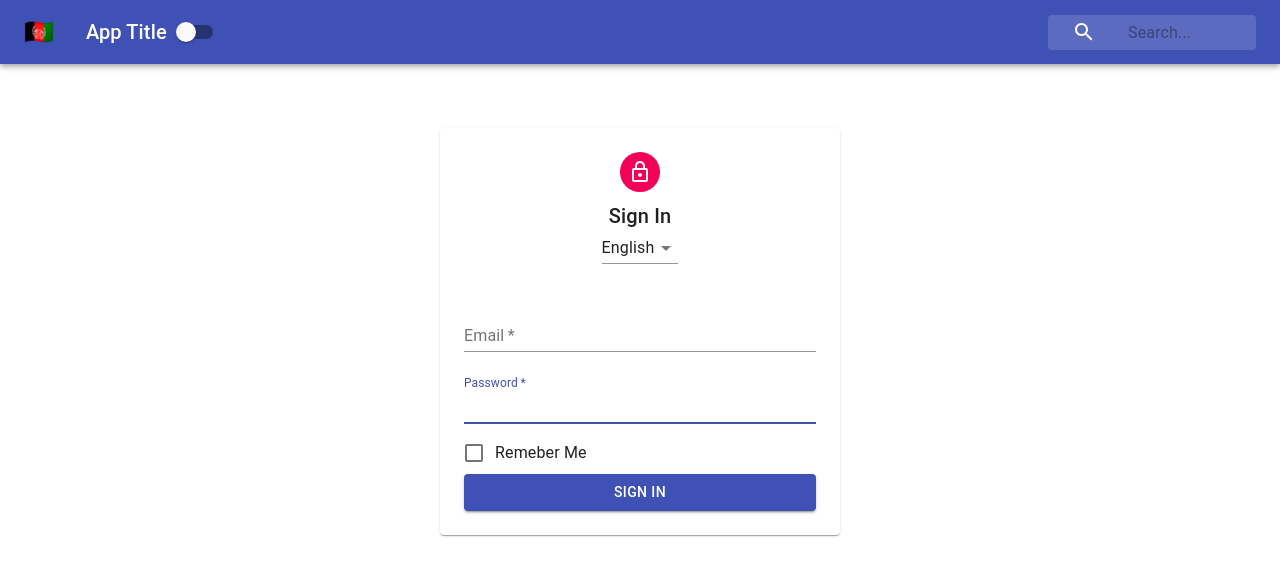
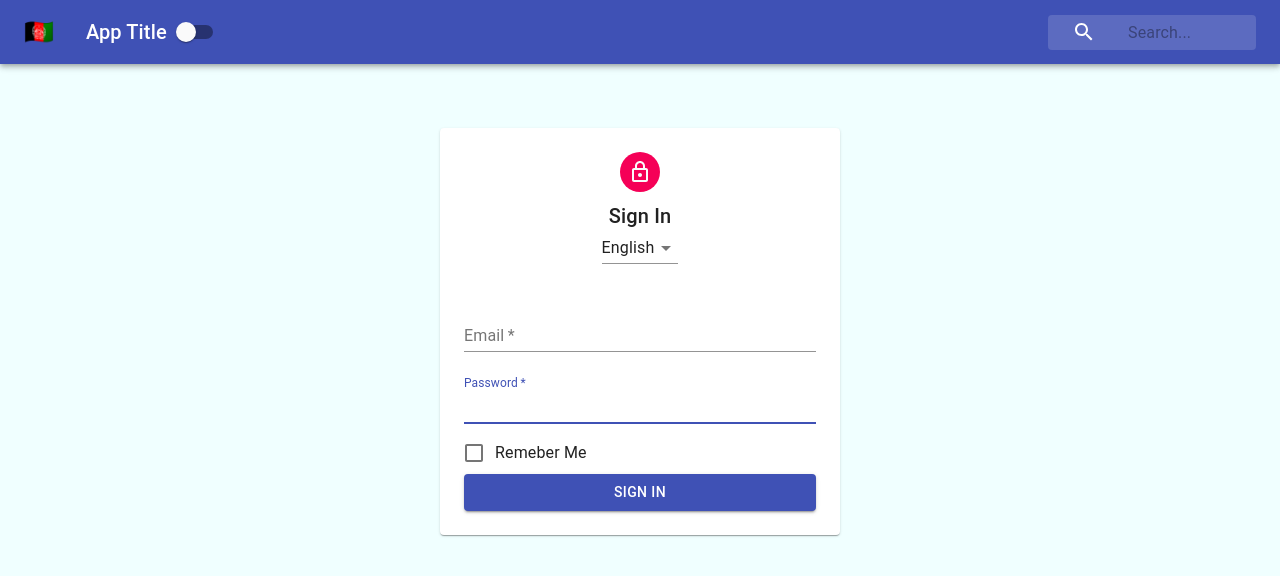
Before and after one commit to xiaomingfu/ModernReactBootcamp, a React (Create React App) app in the folder sec34_intro_the_context_api/: page / in a window 1280 px wide. Shown: the top 576 px of the page. Built offline with nearby package versions, Linux system fonts and the light colour scheme.

Commit message:
add ThemeContext

```diff
--- a/sec34_intro_the_context_api/src/App.js
+++ b/sec34_intro_the_context_api/src/App.js
@@ -1,12 +1,16 @@
 import React from "react";
 import Navbar from "./Navbar";
 import Form from "./Form";
+import PageContent from "./PageContent";
+import { ThemeProvider } from "./context/ThemeContext";
 function App() {
   return (
-    <>
-      <Navbar />
-      <Form />
-    </>
+    <ThemeProvider>
+      <PageContent>
+        <Navbar />
+        <Form />
+      </PageContent>
+    </ThemeProvider>
   );
 }
 
--- /dev/null
+++ b/sec34_intro_the_context_api/src/PageContent.js
@@ -0,0 +1,8 @@
+import React, { Component } from "react";
+
+export default class PageContent extends Component {
+  render() {
+    const style = { backgroundColor: "azure", width: "100vw", height: "100vh" };
+    return <div style={style}>{this.props.children}</div>;
+  }
+}
--- /dev/null
+++ b/sec34_intro_the_context_api/src/context/ThemeContext.js
@@ -0,0 +1,17 @@
+import React, { createContext, Component } from "react";
+
+export const ThemeContext = createContext();
+
+export class ThemeProvider extends Component {
+  constructor(props) {
+    super(props);
+    this.state = { isDarkMode: true };
+  }
+  render() {
+    return (
+      <ThemeContext.Provider vaule={{ ...this.state, tasteLikeChicken: true }}>
+        {this.props.children}
+      </ThemeContext.Provider>
+    );
+  }
+}
```
